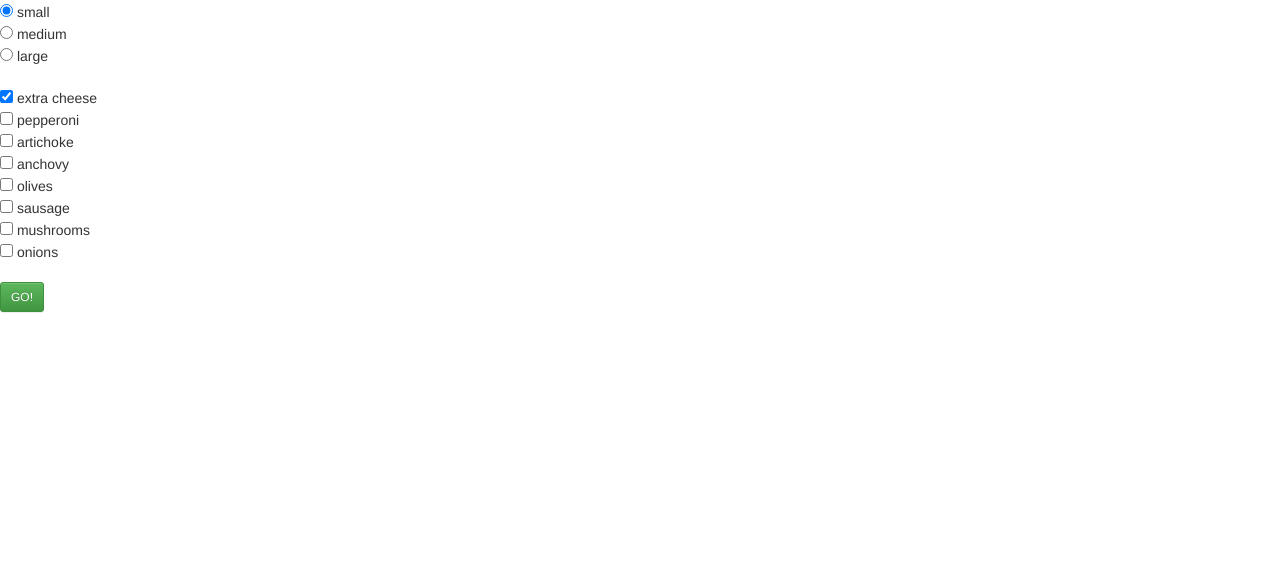
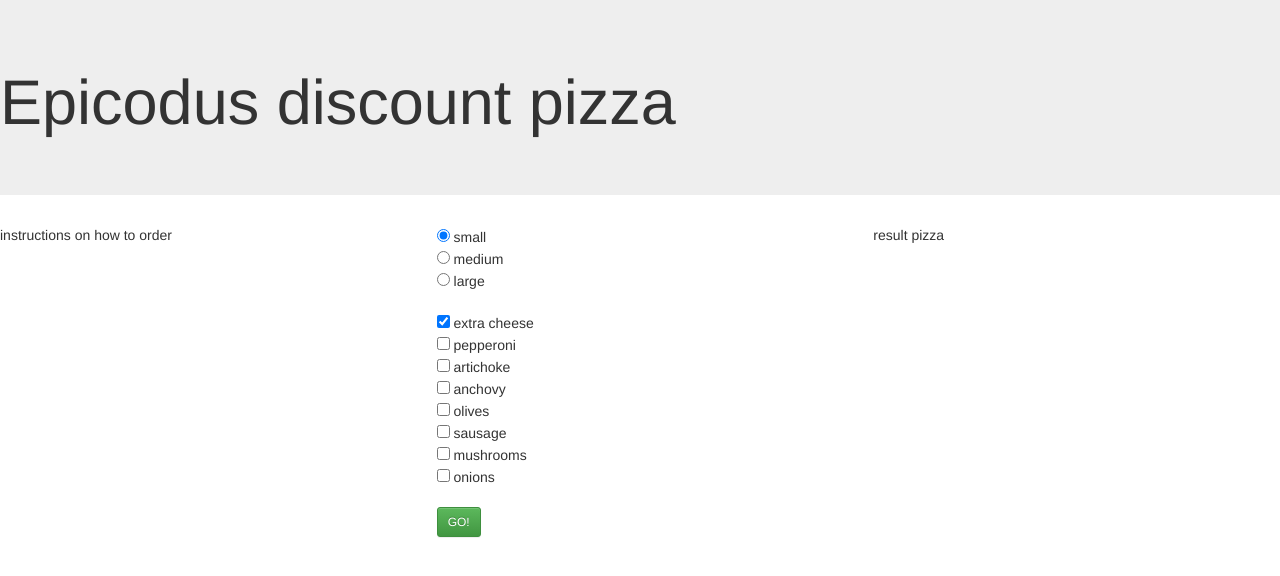
Before and after one commit to iantwilcox91/OrderPizzaProject, a plain HTML site: page index.html in a window 1280 px wide. Drawn offline with nearby package versions, Linux system fonts and the light colour scheme.

Commit message:
add columns to show instructions and result

```diff
--- a/index.html
+++ b/index.html
@@ -12,6 +12,15 @@
   </head>
 
   <body>
+    <div class="jumbotron">
+      <h1>Epicodus discount pizza</h1>
+    </div>
+    <div class="row">
+      <div class="col-sm-4">
+        <p>instructions on how to order</p>
+      </div>
+      <div class="col-sm-4">
+
         <form id=sizeOfPizza>
           <input type="radio" name="size" value="1" checked> small<br>
           <input type="radio" name="size" value="2"> medium<br>
@@ -32,6 +41,11 @@
         <br>
 
         <button type="button" class="btn btn-success btn-sm" name="button" id="goButton" >GO!</button>
+      </div>
+      <div class="col-sm-4">
+        <p>result pizza</p>
+      </div>
+    </div>
   </body>
 
 </html>
--- a/js/scripts.js
+++ b/js/scripts.js
@@ -7,8 +7,6 @@ function Pizza( size, topping ){
 Pizza.prototype.checkoutCost = function () {
   return parseInt(this.size) + (this.topping).length;
 };
-
-
 
 
 
```
Lines whose indentation alone changed are shown as unchanged.
